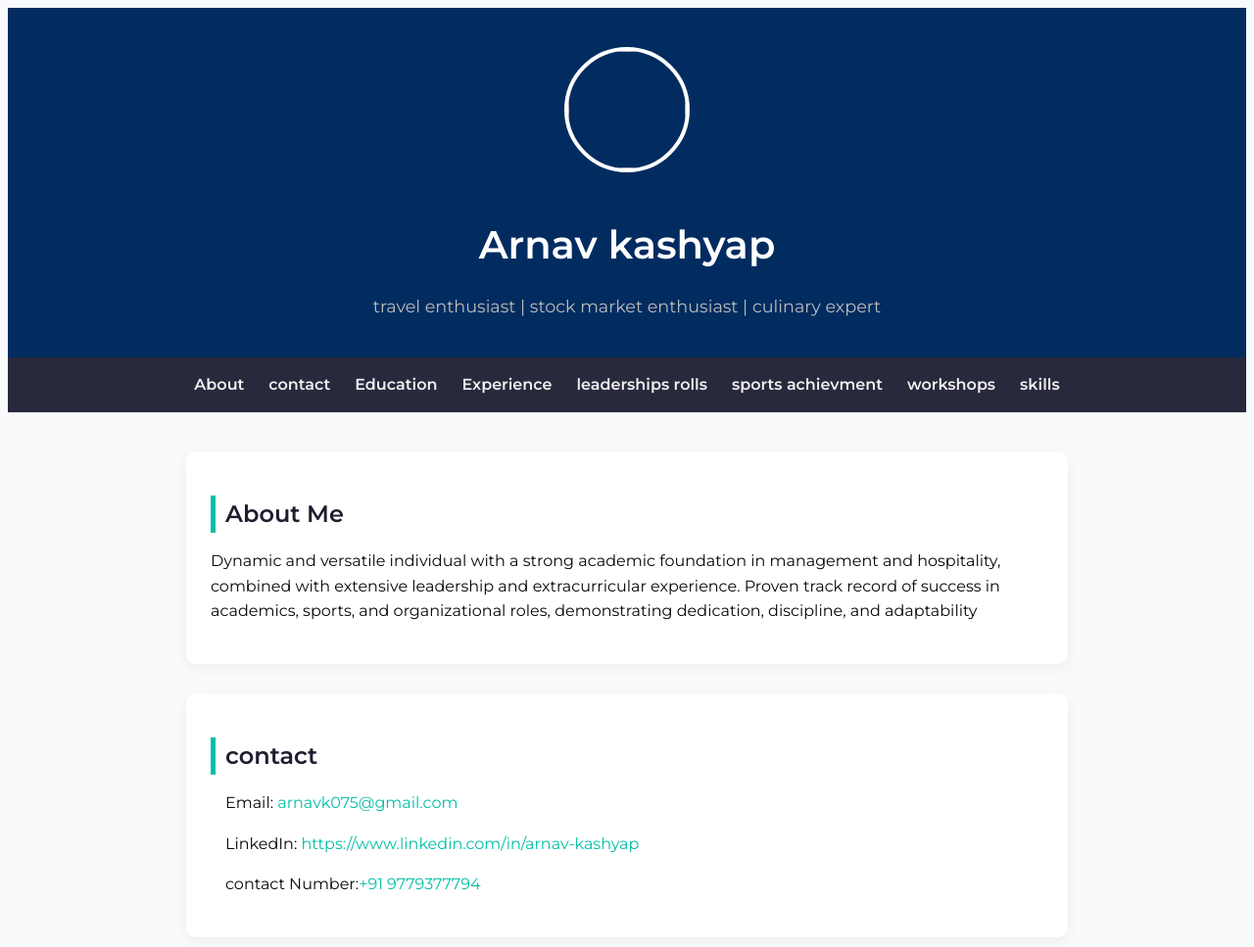
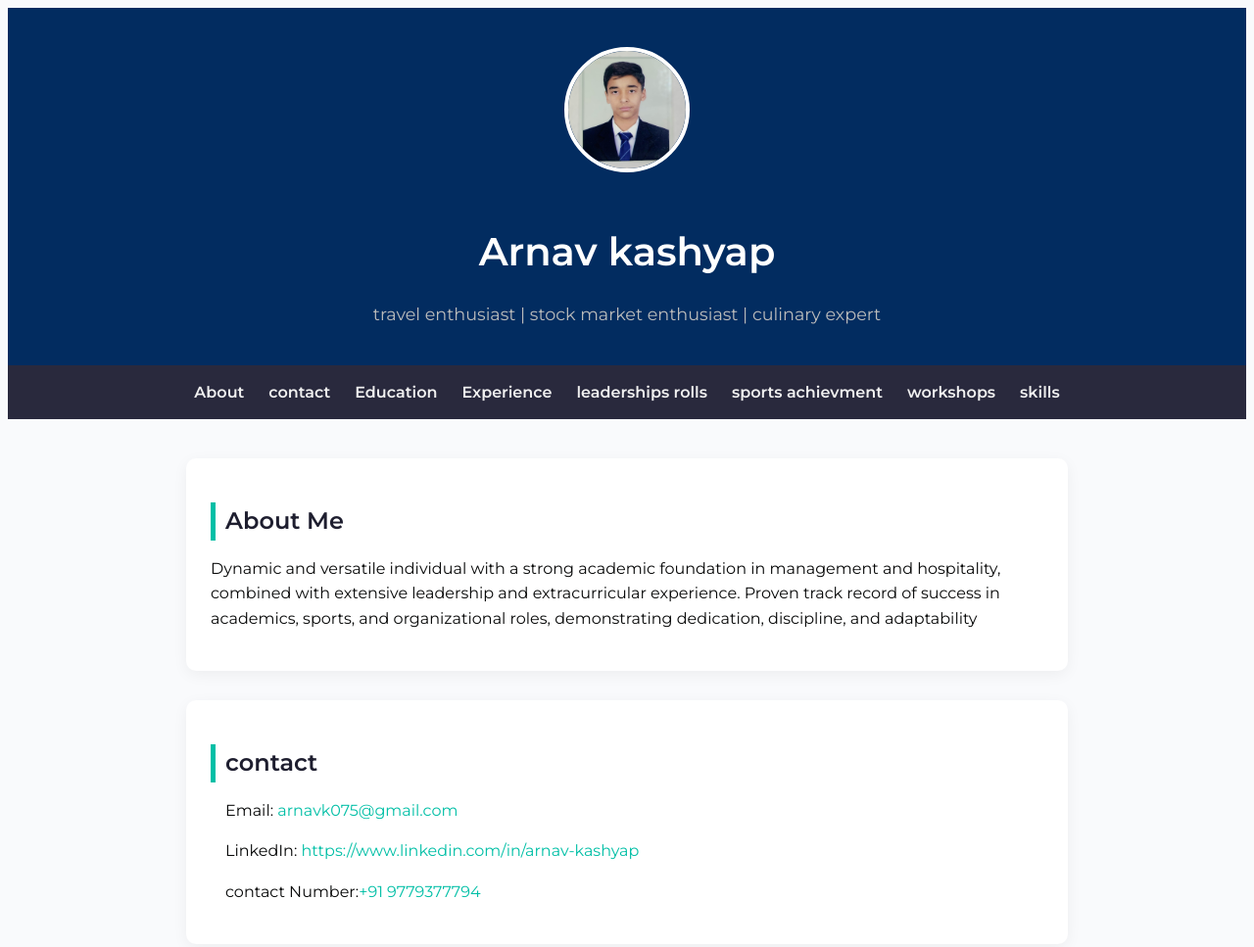
Before and after one commit to arnav255/resume, a plain HTML site: page index.html in a window 1280 px wide. Shown: the top 967 px of the page at 98% size. Drawn offline with Linux system fonts and the light colour scheme.

Commit message:
Update index.html

```diff
--- a/index.html
+++ b/index.html
@@ -10,7 +10,7 @@
 <body>
 
   <header>
-    <img src="Images.png" >
+    <img src="Image.png" >
     <h1 style="font-famiy:verdana;">Arnav kashyap</h1>
     <p>travel enthusiast | stock market enthusiast | culinary expert</p>
   </header>
```
